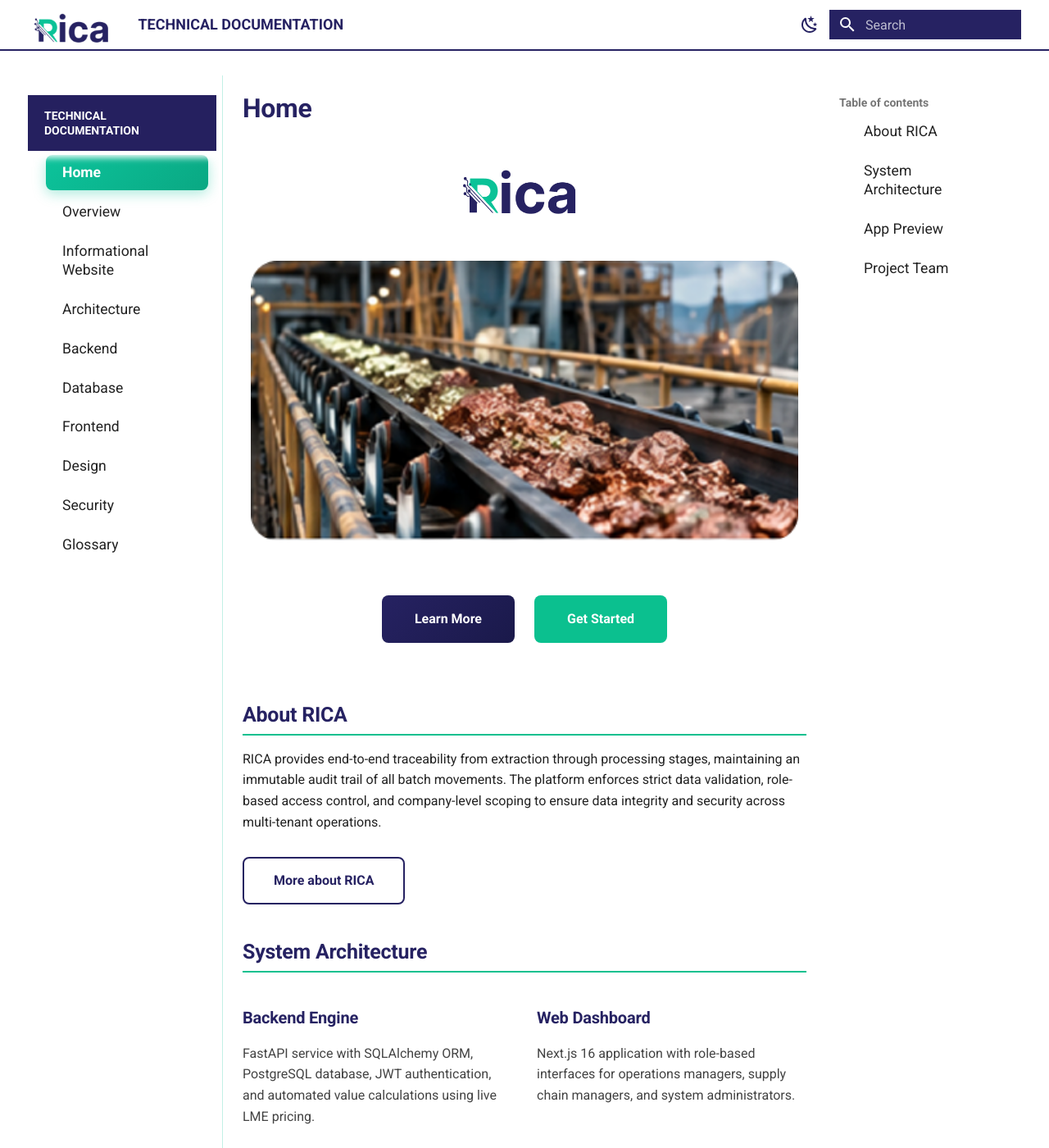
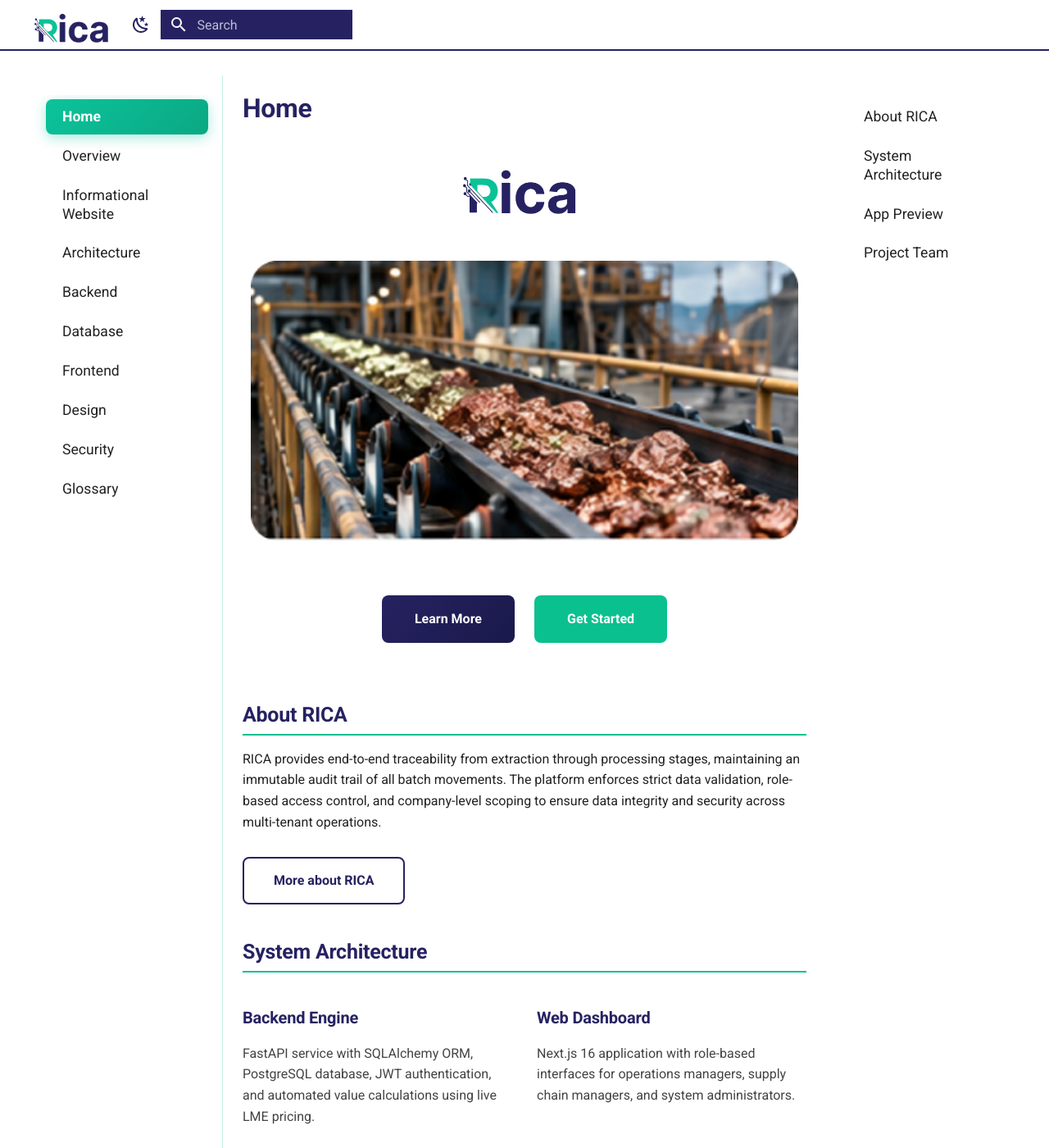
Before and after one commit to akirachix/heliks-technical-documentation, an MkDocs documentation site: the page built from docs/index.md, in a window 1280 px wide and 1400 px high. Shown: the whole window at 82% size. Built offline with MkDocs 1.6.1 and Material for MkDocs 9.7.7, drawn with Linux system fonts in a browser that asks for light colours.

Commit message:
style: remove site title text from header/nav

```diff
--- a/docs/stylesheets/extra.css
+++ b/docs/stylesheets/extra.css
@@ -234,3 +234,11 @@
     font-size: 0.8rem;
   }
 }
+
+.md-header__title {
+  display: none !important;
+}
+
+.md-nav__title {
+  display: none !important;
+}
--- a/mkdocs.yml
+++ b/mkdocs.yml
@@ -1,4 +1,4 @@
-site_name: "TECHNICAL DOCUMENTATION"
+site_name: ""
 theme:
   name: material
   logo: assets/images/Rica.png
@@ -22,6 +22,7 @@ theme:
     - search.suggest
     - search.highlight
     - content.code.copy
+  custom_dir: overrides
 
 
 
```
